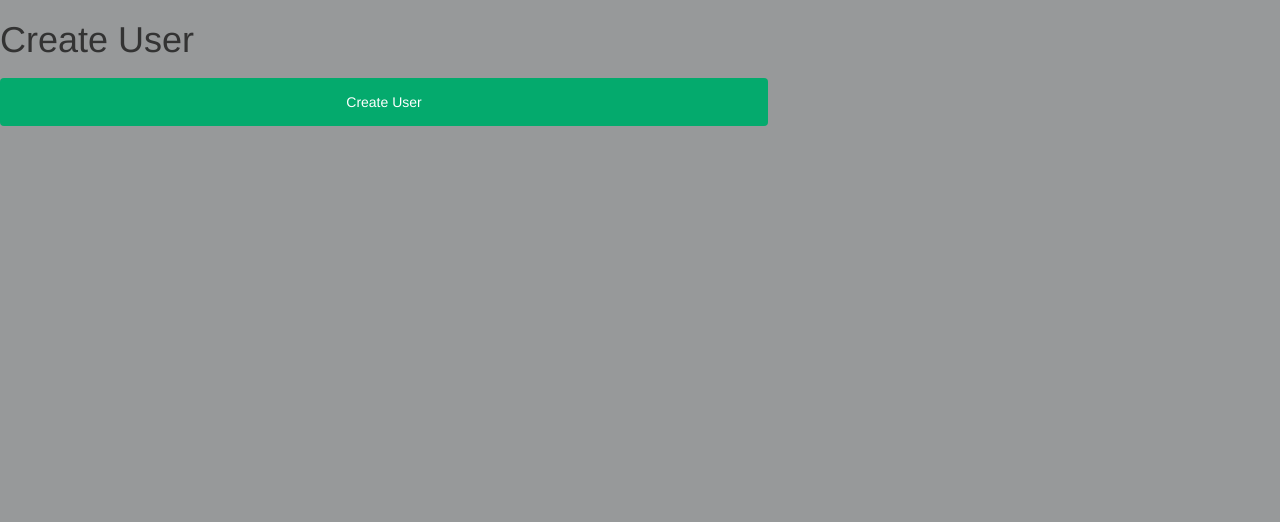
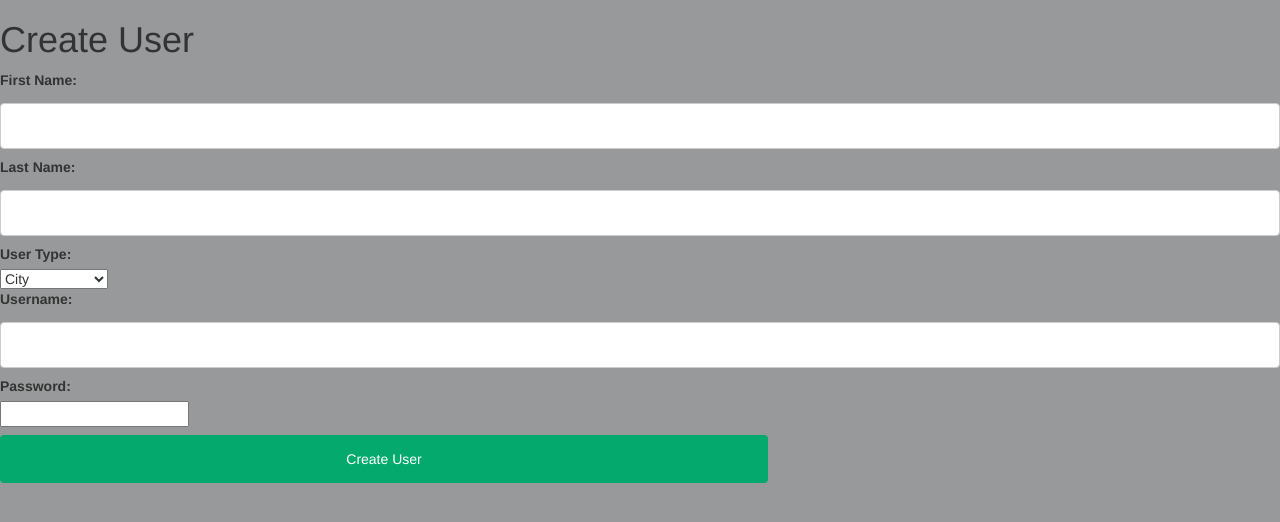
Before and after one commit to MedChest-Development-Group/retail, a Flask app: template app/templates/admin/create_user.html in a window 1280 px wide. Shown: the top 522 px of the page. Run offline with Flask 3, Linux system fonts and the light colour scheme; the template is opened without the code that fills it, so the values that code supplies are empty; some libraries are stand-ins or nearby versions.

Commit message:
DB Accessors, User Creation Page

```diff
--- a/app/templates/admin/create_user.html
+++ b/app/templates/admin/create_user.html
@@ -3,8 +3,57 @@
 {% block content %}
 <div>
     <h1>Create User</h1>
-    <form action="{{url_for('create_user')}}">
-        <input type="submit" value="Create User">
+    <form method="POST">
+        <label for="first_name">First Name:</label>
+        <input type="text" id="first_name" name="first_name" required>
+
+        <label for="last_name">Last Name:</label>
+        <input type="text" id="last_name" name="last_name" required>
+
+        <label for="user_type">User Type:</label>
+        <select id="user_type" name="user_type">
+            <option value="city">City</option>
+            <option value="RS employee">RS Employee</option>
+            <option value="admin">Admin</option>
+        </select>
+
+        <label for="username">Username:</label>
+        <input type="text" id="username" name="username" required>
+
+        <label for="password">Password:</label>
+        <input type="password" id="password" name="password" required>
+        <br>
+        <input id="createUserButton" type="submit" value="Create User">
     </form>
 </div>
+
+<script>
+    document.getElementById('createUserButton').addEventListener('click', function() {
+        var loginJSON = {
+            first_name: document.getElementById("first_name").value,
+            last_name: document.getElementById("last_name").value,
+            user_type: document.getElementById("user_type").value,
+            username: document.getElementById("username").value,
+            password: document.getElementById("password").value
+        };
+        var loginData = JSON.stringify(loginJSON);
+        fetch("http://127.0.0.1:5000/create_user", {
+            method: 'POST',
+            headers: {
+                'Content-Type': 'application/json'
+            },
+            body: loginData
+        })
+        .then(response => response.json()) // You can handle the server's response here
+        .then(data => {
+            console.log(data)
+            // Handle the response from the server, e.g., display a success message or redirect to a new page.
+            window.location = data.window;
+        })
+        .catch(error => {
+            // Handle any errors that occur during the fetch.
+            console.error('Error:', error);
+        });
+    });
+</script>
 {% endblock %}
--- a/server.py
+++ b/server.py
@@ -1,4 +1,4 @@
-from flask import Flask,request,render_template,redirect,session
+from flask import Flask,request,render_template,url_for,redirect,session
 from flask_cors import CORS
 from werkzeug.utils import secure_filename
 import threading
@@ -36,7 +36,33 @@ users_cursor.close()
 
 
 
-# User Database Initialization
+# User DB Accesor Methods
+def select_from_users(attribs, condition):
+    users_cursor = users_connection.cursor()
+    if condition != None:
+        query = f'SELECT {attribs} FROM users WHERE {condition}'
+    else:
+        query = f'SELECT {attribs} FROM users'
+    query_results = users_connection.execute(query).fetchall()
+    users_cursor.close()
+    return query_results
+
+def insert_into_users(first_name, last_name, user_type, username, password):
+    users_cursor = users_connection.cursor()
+    query = f'INSERT INTO users(id,first_name,last_name,user_type,username,password) VALUES (NULL,"{first_name}","{last_name}","{user_type}","{username}","{hashlib.sha256(str.encode(password+"Alittlebitofsaltandpepper.")).hexdigest()}")'
+    users_connection.execute(query)
+    users_connection.commit()
+    users_cursor.close()
+
+def delete_from_users(condition):
+    users_cursor = users_connection.cursor()
+    query = f'DELETE FROM users WHERE {condition}'
+    users_connection.execute(query)
+    users_connection.commit()
+    users_cursor.close()
+
+
+# Token Database Initialization
 tokens_connection = sqlite3.connect("tokens.db", check_same_thread=False)
 tokens_cursor = tokens_connection.cursor()
 tokens_cursor.execute("""
@@ -47,6 +73,36 @@ CREATE TABLE IF NOT EXISTS tokens (
 """)
 tokens_connection.commit()
 tokens_cursor.close()
+
+
+
+# Token DB Accesor Methods
+def select_from_tokens(attribs, condition):
+    tokens_cursor = tokens_connection.cursor()
+    if condition != None:
+        query = f'SELECT {attribs} FROM tokens WHERE {condition}'
+    else:
+        query = f'SELECT {attribs} FROM tokens'
+    query_results = tokens_connection.execute(query).fetchall()
+    tokens_cursor.close()
+    return query_results
+
+def insert_into_tokens(token, expire_date):
+    tokens_cursor = tokens_connection.cursor()
+    query = f'INSERT INTO tokens(token,expire_date) VALUES ("{token}", {expire_date})'
+    tokens_connection.execute(query)
+    tokens_connection.commit()
+    tokens_cursor.close()
+
+def delete_from_tokens(condition):
+    tokens_cursor = tokens_connection.cursor()
+    if condition != None:
+        query = f'DELETE FROM tokens WHERE {condition}'
+    else:
+        query = 'DELETE FROM tokens'
+    tokens_connection.execute(query)
+    tokens_connection.commit()
+    tokens_cursor.close()
 
 # Configurable Session Length, in Seconds
 SESSION_LENGTH = 3600
@@ -100,25 +156,15 @@ def base_page():
 
 @app.route('/auth', methods=["POST"])
 def auth():
-    users_cursor = users_connection.cursor()
     password = request.get_json().get('password')
     username = request.get_json().get('username')
-    # print(password)
-    # print(username)
-    query = f'SELECT user_type FROM users WHERE username = "{username}" AND password = "{hashlib.sha256(str.encode(str(password)+"Alittlebitofsaltandpepper.")).hexdigest()}"'
-    query_results=users_cursor.execute(query).fetchall()
-    users_cursor.close()
-    # print(query_results)
+
+    query_results=select_from_users("user_type", f'username = "{username}" AND password = "{hashlib.sha256(str.encode(str(password)+"Alittlebitofsaltandpepper.")).hexdigest()}"')
     if(len(query_results) > 0):
         timestamp = (datetime.utcnow() - datetime(1970, 1, 1)).total_seconds()
         token = hashlib.sha256(str.encode(str(timestamp))).hexdigest()
         session["token"] = token
-
-        tokens_cursor = tokens_connection.cursor()
-        query = f'INSERT INTO tokens(token,expire_date) VALUES ("{token}", {timestamp+SESSION_LENGTH})'
-        tokens_connection.execute(query)
-        tokens_connection.commit()
-        tokens_cursor.close()
+        insert_into_tokens(token, timestamp+SESSION_LENGTH)
 
         if(query_results[0][0] == "client"):
             session["type"] = "city"
@@ -144,11 +190,7 @@ def uploader():
 
 @app.route("/logout", methods=["GET"])
 def logout():
-    tokens_cursor = tokens_connection.cursor()
-    query = f'DELETE FROM tokens WHERE token="{session["token"]}"'
-    tokens_connection.execute(query)
-    tokens_connection.commit()
-    tokens_cursor.close()
+    delete_from_tokens(f'token="{session["token"]}"')
     session.clear()
     return redirect("/")
 
@@ -172,11 +214,7 @@ def failed_auth():
 
 
 def token_valid():
-    tokens_cursor = tokens_connection.cursor()
-    query = f'SELECT token FROM tokens WHERE token="{session["token"]}"'
-    query_results = tokens_connection.execute(query).fetchall()
-    # print("token_valid result: "+str(query_results))
-    tokens_cursor.close()
+    query_results = select_from_tokens("token", f'token="{session["token"]}"')
     return True if len(query_results) > 0 else False
 
 
@@ -197,14 +235,18 @@ appAdmin = Flask(__name__, template_folder='app/templates', static_folder='app/s
 def admin_page():
     return render_template('admin/dashboard.html')
 
-@appAdmin.route('/create_user', methods=["GET"])
+@appAdmin.route('/create_user', methods=["GET", "POST"])
 def create_user():
-    users_cursor = users_connection.cursor()
-    query = f'INSERT INTO users(id,first_name,last_name,user_type,username,password) VALUES (NULL,"Test","User","client","tuser123","{hashlib.sha256(str.encode("mypassword"+"Alittlebitofsaltandpepper.")).hexdigest()}")'
-    users_connection.execute(query)
-    users_connection.commit()
-    users_cursor.close()
-    return admin_page()
+    if request.method == 'POST':
+        first_name = request.form['first_name']
+        last_name = request.form['last_name']
+        user_type = request.form['user_type']
+        username = request.form['username']
+        password = request.form['password']
+        insert_into_users(first_name, last_name, user_type, username, password)
+        return redirect(url_for("admin_page"))
+    return render_template('admin/create_user.html')
+
 
 
 
@@ -232,11 +274,7 @@ def run_admin_page():
 def token_watchdog():
     while True:
         print("Token Cleanup")
-        tokens_cursor = tokens_connection.cursor()
-        query = f'DELETE FROM tokens WHERE expire_date<{(datetime.utcnow() - datetime(1970, 1, 1)).total_seconds()}'
-        tokens_connection.execute(query)
-        tokens_connection.commit()
-        tokens_cursor.close()
+        delete_from_tokens(f'expire_date<{(datetime.utcnow() - datetime(1970, 1, 1)).total_seconds()}')
         time.sleep(60)
 
 
@@ -245,11 +283,7 @@ def signal_handler(sig, frame):
     sys.exit(0)
 
 if __name__ == "__main__":
-    tokens_cursor = tokens_connection.cursor()
-    query = f'DELETE FROM tokens'
-    tokens_connection.execute(query)
-    tokens_connection.commit()
-    tokens_cursor.close()
+    delete_from_tokens(None)
     threads.append(threading.Thread(target=run_public_page))
     threads.append(threading.Thread(target=run_admin_page))
     threads.append(threading.Thread(target=token_watchdog))
```
Also changed, not shown: TODO.md (+5 -0 lines), users.db.
